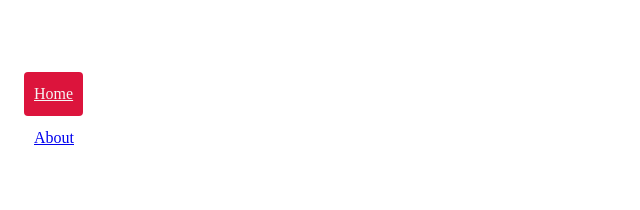
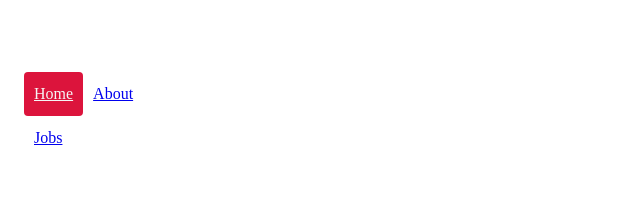
Before and after one commit to RafsanQ/job-searcher-vuejs, a Vue app: page / in a window 1280 px wide. Shown: the top 210 px of the page, without its empty margins (0-640 px from the left). Built offline with nearby package versions, Linux system fonts and the light colour scheme.

Commit message:
Added the jobs page route

```diff
--- a/src/App.vue
+++ b/src/App.vue
@@ -10,6 +10,7 @@ import { RouterLink, RouterView } from 'vue-router'
       <nav>
         <RouterLink to="/">Home</RouterLink>
         <RouterLink to="/about">About</RouterLink>
+        <RouterLink to="/jobspage">Jobs</RouterLink>
       </nav>
     </div>
   </header>
@@ -50,9 +51,6 @@ nav a.router-link-exact-active {
   background: crimson;
 }
 
-nav a.router-link-exact-active:hover {
-  background-color: transparent;
-}
 
 nav a {
   display: inline-block;
--- a/src/router/index.js
+++ b/src/router/index.js
@@ -7,7 +7,7 @@ const router = createRouter({
     {
       path: '/',
       name: 'home',
-      component: HomeView
+      component: () => import('../views/HomeView.vue')
     },
     {
       path: '/about',
@@ -21,7 +21,7 @@ const router = createRouter({
       path: '/jobspage',
       name: 'jobspage',
       // route level code-splitting
-
+      component: () => import('../views/JobsPage.vue')
     }
   ]
 })
```
